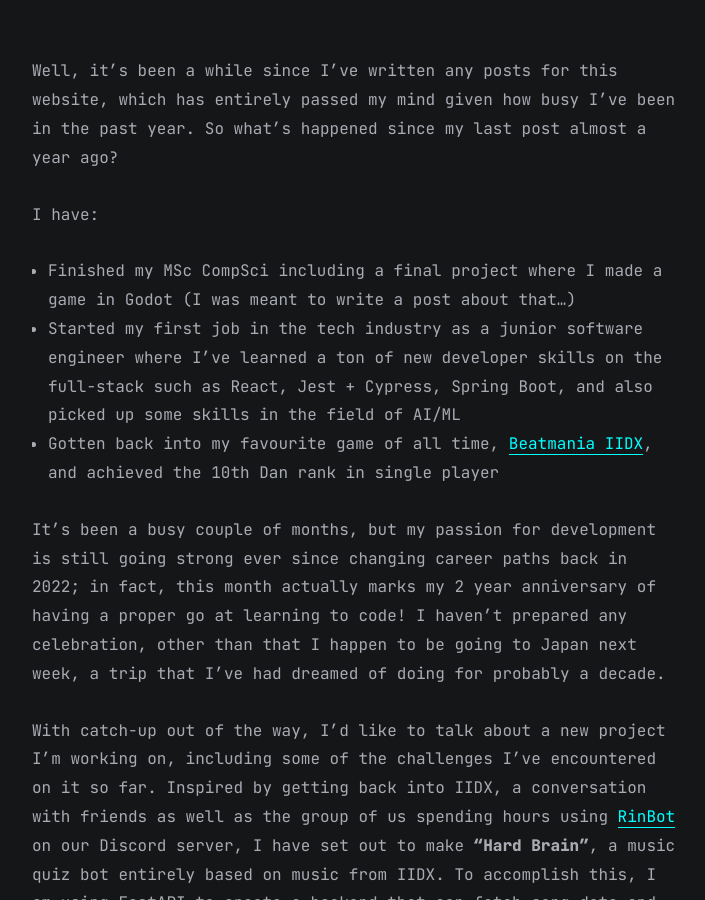
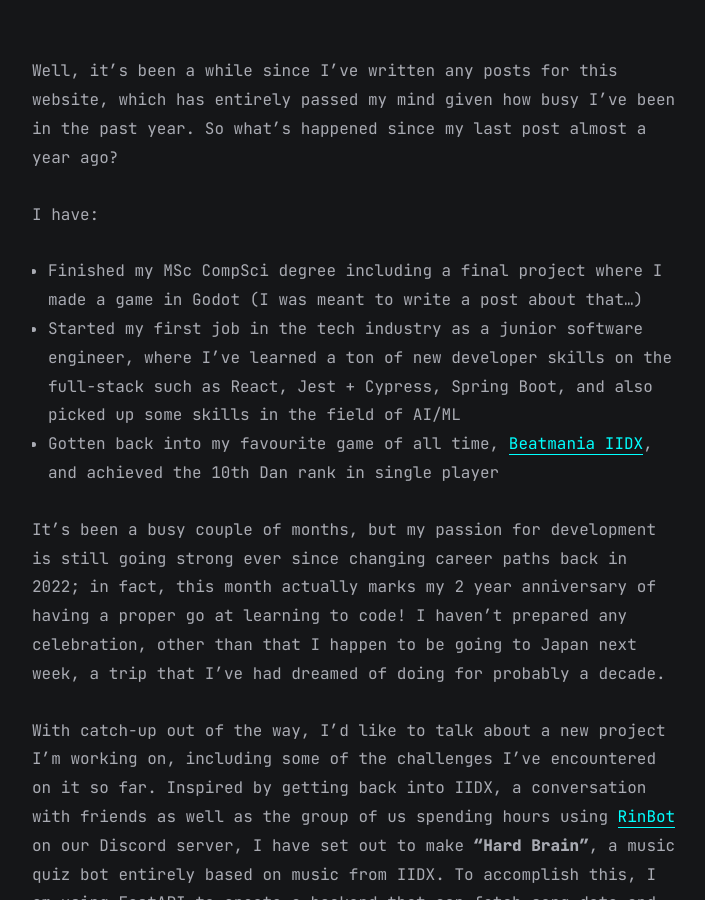
Before and after one commit to corndogit/corndogit-website, a Jekyll site: the page built from all_collections/_posts/2024-02-18-hard-brain-api.md, in a window 1280 px wide and 900 px high, scrolled down 776 px. Shown: the whole window, without its empty margins (283-988 px from the left). Built offline with Jekyll 4.4.1, drawn with Linux system fonts in a browser that asks for light colours; emoji names are drawn with the system emoji font.

Commit message:
hotfix: wording change

```diff
--- a/all_collections/_posts/2024-02-18-hard-brain-api.md
+++ b/all_collections/_posts/2024-02-18-hard-brain-api.md
@@ -10,8 +10,8 @@
 
 I have:
 
-- Finished my MSc CompSci including a final project where I made a game in Godot (I was meant to write a post about that...)
-- Started my first job in the tech industry as a junior software engineer where I've learned a ton of new developer skills on the full-stack such as React, Jest + Cypress, Spring Boot, and also picked up some skills in the field of AI/ML
+- Finished my MSc CompSci degree including a final project where I made a game in Godot (I was meant to write a post about that...)
+- Started my first job in the tech industry as a junior software engineer, where I've learned a ton of new developer skills on the full-stack such as React, Jest + Cypress, Spring Boot, and also picked up some skills in the field of AI/ML
 - Gotten back into my favourite game of all time, [Beatmania IIDX](https://en.wikipedia.org/wiki/Beatmania_IIDX), and achieved the 10th Dan rank in single player
 
 It's been a busy couple of months, but my passion for development is still going strong ever since changing career paths back in 2022; in fact, this month actually marks my 2 year anniversary of having a proper go at learning to code! I haven't prepared any celebration, other than that I happen to be going to Japan next week, a trip that I've had dreamed of doing for probably a decade.
```
